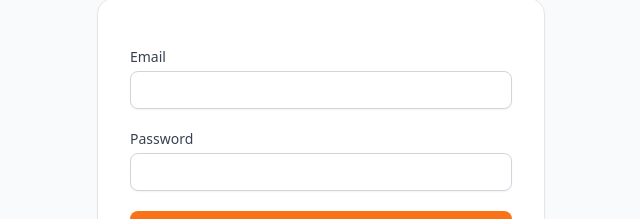
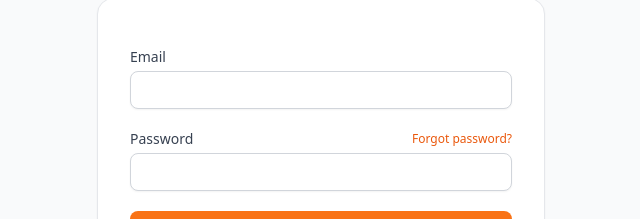
Before and after one commit to jbouchey/fitness-tracker, a React (Vite) app in the folder client/: page /login in a window 1280 px wide. Shown: the part 289-508 px from the top of the page, without its empty margins (319-959 px from the left). Built offline with nearby package versions, Linux system fonts and the light colour scheme; no server answers.

Commit message:
Update lock file with nodemailer + add forgot password link

```diff
--- a/client/src/pages/LoginPage.jsx
+++ b/client/src/pages/LoginPage.jsx
@@ -53,7 +53,12 @@ export default function LoginPage() {
             </div>
 
             <div>
-              <label className="form-label" htmlFor="password">Password</label>
+              <div className="flex justify-between items-center mb-1">
+                <label className="form-label !mb-0" htmlFor="password">Password</label>
+                <Link to="/forgot-password" className="text-xs text-brand-600 hover:underline">
+                  Forgot password?
+                </Link>
+              </div>
               <input
                 id="password"
                 type="password"
```
Also changed, not shown: 1 other file (tests, documents, lock files or other folders).
